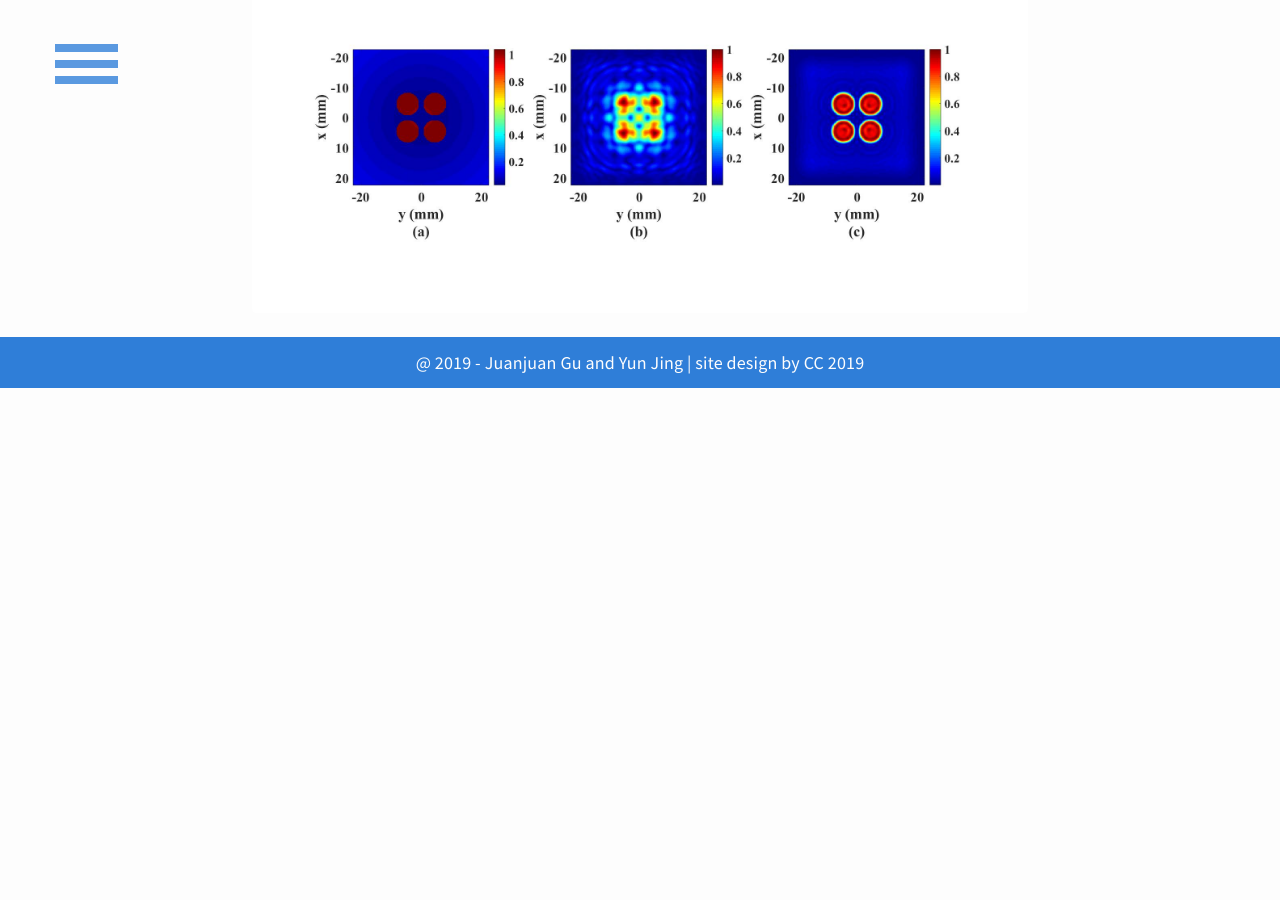
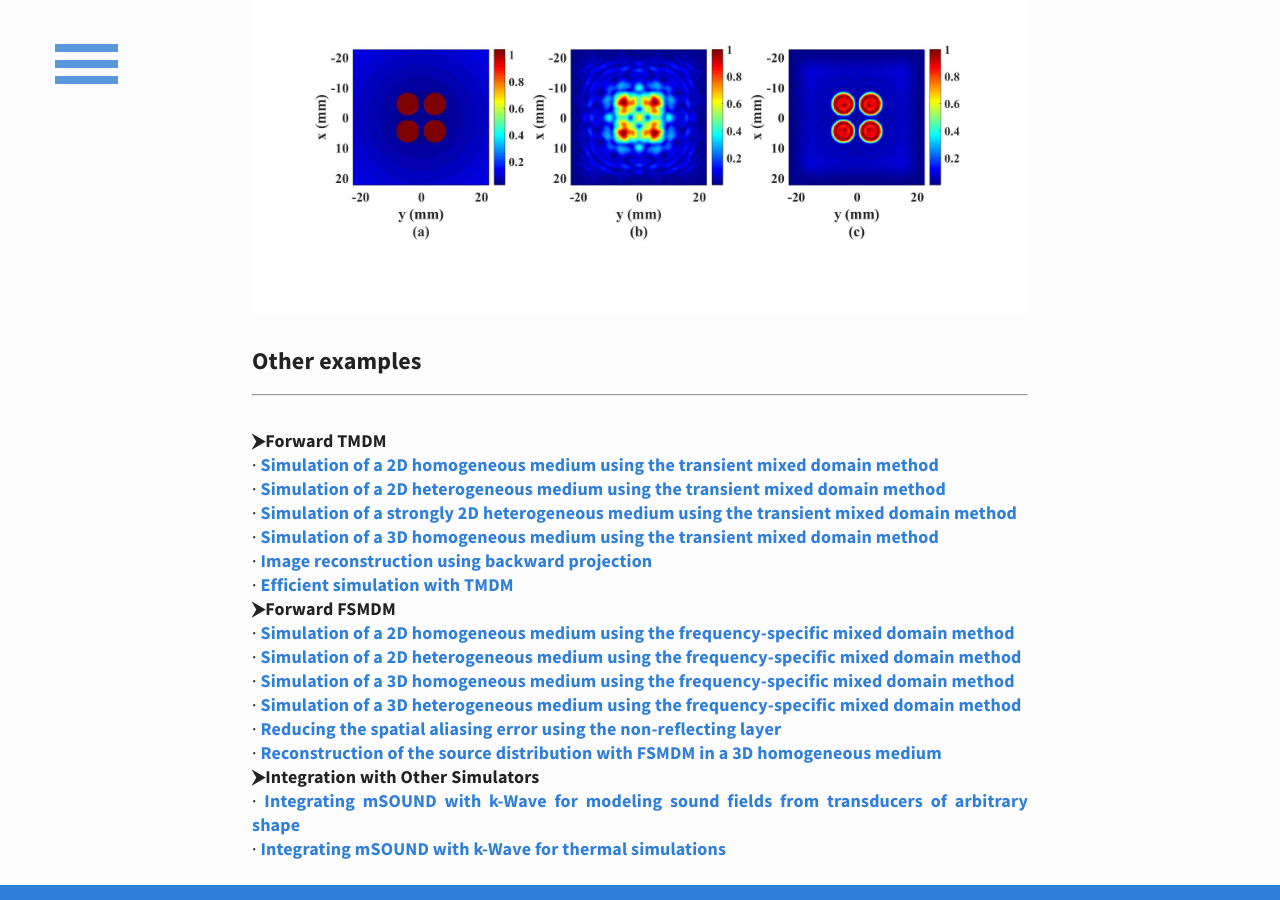
Before and after one commit to m-SOUND/mSOUND, a Jekyll site: the page built from _posts/2019-07-19-FSMDM_3D_multi_sources.html, in a window 1280 px wide and 900 px high, scrolled down 2575 px. Built offline with Jekyll 4.4.1, drawn with Linux system fonts in a browser that asks for light colours; before the commit the page ends 2963 px from its top, so only the background shows below that.

Commit message:
Update 2019-07-19-FSMDM_3D_multi_sources.html

```diff
--- a/_posts/2019-07-19-FSMDM_3D_multi_sources.html
+++ b/_posts/2019-07-19-FSMDM_3D_multi_sources.html
@@ -78,3 +78,42 @@
 (b) pressure distribution at the xy plane 21 mm away from the source plane
 and (c) the reconstructed source pressure distribution">
 </p>
+
+<h6>Other examples</h6>
+<hr>
+<p>
+<br> <h7 style='font-weight:bold;'>&#11166;Forward TMDM</h7>
+<br>&middot;<a href="https://m-sound.github.io/mSOUND/TMDM_2D_homogeneous">
+    Simulation of a 2D homogeneous medium using the transient mixed domain method</a>
+<br>&middot;<a href="https://m-sound.github.io/mSOUND/TMDM_2D_heterogeneous">
+    Simulation of a 2D heterogeneous medium using the transient mixed domain method</a>
+<br>&middot;<a href="https://m-sound.github.io/mSOUND/TMDM-2D-strong-speed-of-sound-contrast">
+    Simulation of a strongly 2D heterogeneous medium using the transient mixed domain method</a>
+<br>&middot;<a href="https://m-sound.github.io/mSOUND/TMDM_3D_homogeneous">
+    Simulation of a 3D homogeneous medium using the transient mixed domain method</a>
+<br>&middot;<a href="https://m-sound.github.io/mSOUND/Backward_TMDM">
+    Image reconstruction using backward projection</a>
+<br>&middot;<a href="https://m-sound.github.io/mSOUND/TMDM_2D_animation">
+    Efficient simulation with TMDM</a>
+
+<br><h7 style='font-weight:bold;'>&#11166;Forward FSMDM</h7>
+<br>&middot;<a href="https://m-sound.github.io/mSOUND/FSMDM_2D_homogeneous">
+    Simulation of a 2D homogeneous medium using the frequency-specific mixed domain method</a>
+<br>&middot;<a href="https://m-sound.github.io/mSOUND/FSMDM_2D_heterogeneous">
+    Simulation of a 2D heterogeneous medium using the frequency-specific mixed domain method</a>
+<br>&middot;<a href="https://m-sound.github.io/mSOUND/FSMDM_3D_homogeneous">
+    Simulation of a 3D homogeneous medium using the frequency-specific mixed domain method</a>
+<br>&middot;<a href="https://m-sound.github.io/mSOUND/FSMDM-3D_heterogeneous">
+    Simulation of a 3D heterogeneous medium using the frequency-specific mixed domain method</a>
+ <br>&middot;<a href="https://m-sound.github.io/mSOUND/2D_absorption">
+    Reducing the spatial aliasing error using the non-reflecting layer</a>
+  <br>&middot;<a href="https://m-sound.github.io/mSOUND/FSMDM_3D_multi_sources">
+    Reconstruction of the source distribution with FSMDM in a 3D homogeneous medium</a>
+
+
+ <br><h7 style='font-weight:bold;'>&#11166;Integration with Other Simulators</h7>
+ <br>&middot;<a href="https://m-sound.github.io/mSOUND/combine-k-Wave-TMDM">
+    Integrating mSOUND with k-Wave for modeling sound fields from transducers of arbitrary shape</a>
+ <br>&middot;<a href="https://m-sound.github.io/mSOUND/combine-k-Wave-diffusion">
+    Integrating mSOUND with k-Wave for thermal simulations</a>
+</p>
```
